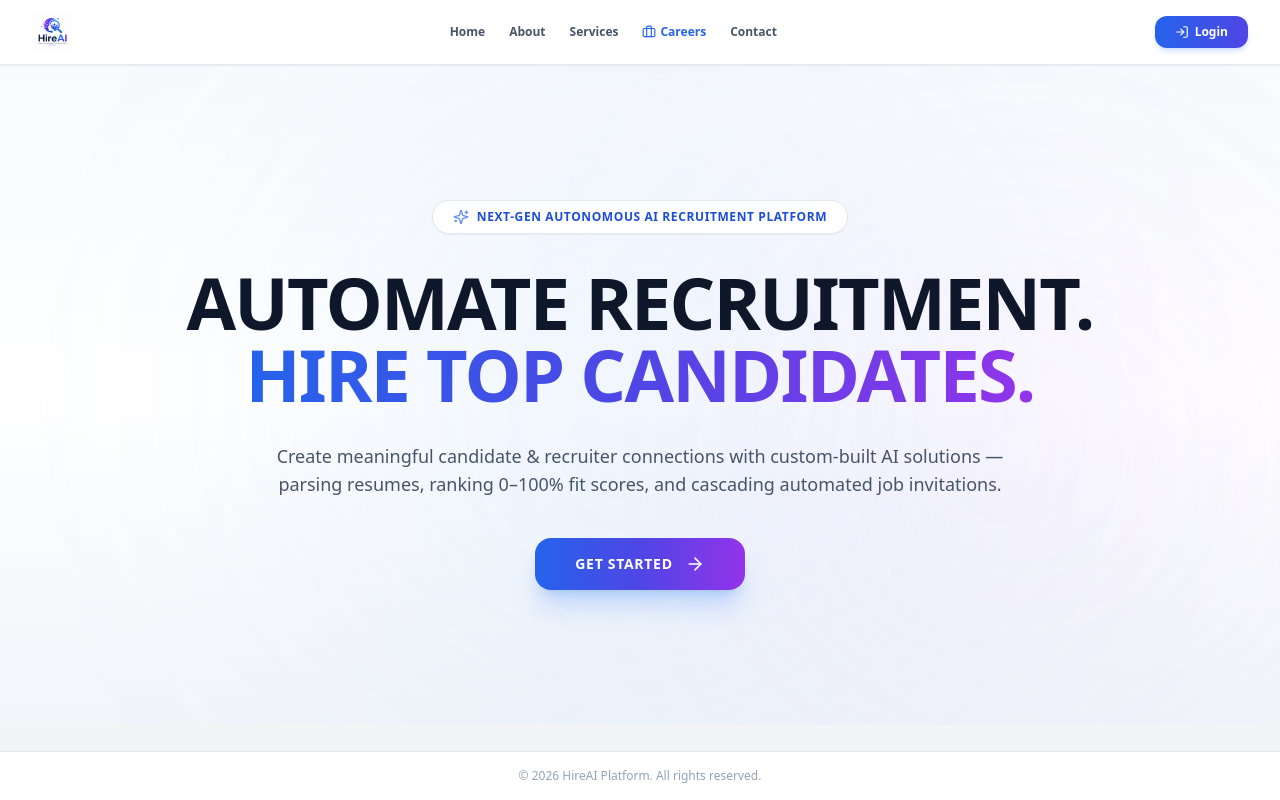
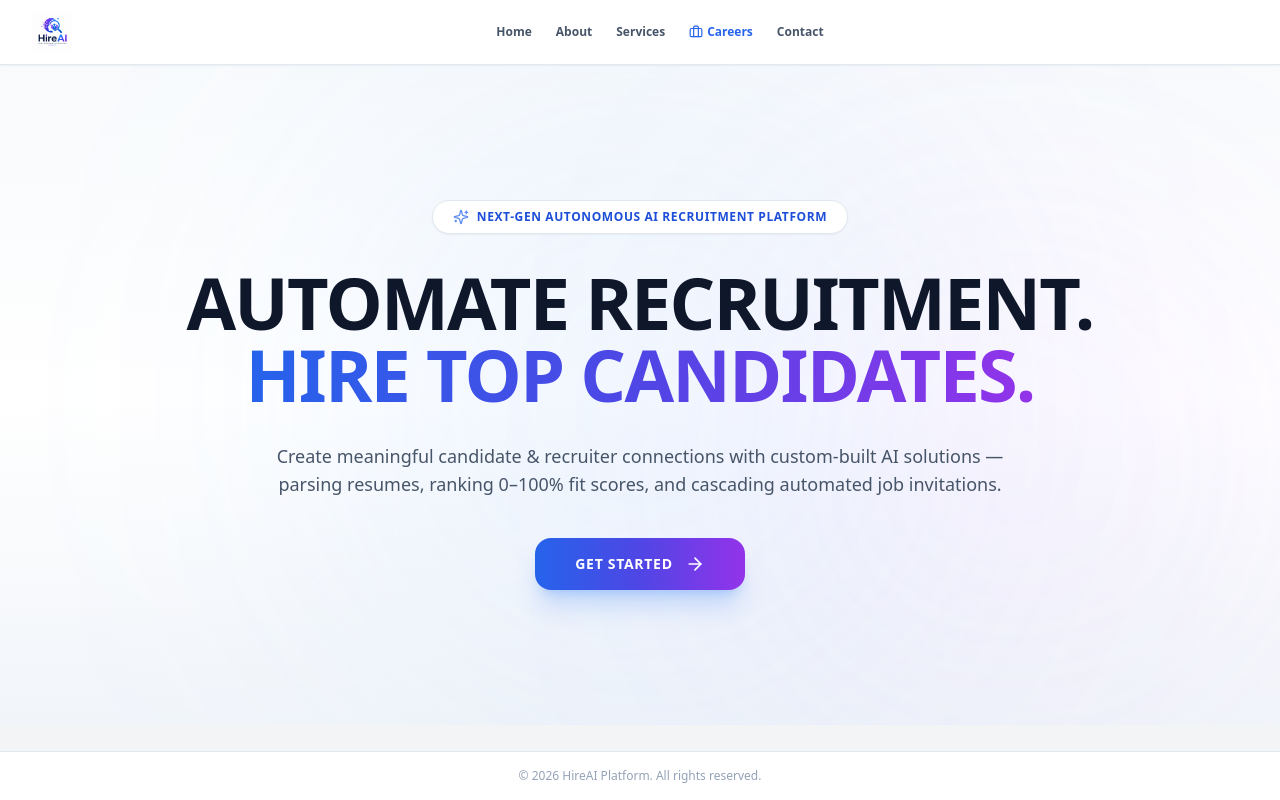
Before and after one commit to jonathpriya/HireAI, a React (Vite) app in the folder frontend/: page / in a window 1280 px wide. Built offline with nearby package versions, Linux system fonts and the light colour scheme.

Commit message:
Remove redundant top-right Login button from Navbar

```diff
--- a/frontend/src/components/Navbar.jsx
+++ b/frontend/src/components/Navbar.jsx
@@ -93,16 +93,9 @@ export default function Navbar() {
           )}
         </nav>
 
-        {/* Single Action Button: LOGIN ONLY */}
+        {/* User Actions */}
         <div className="flex items-center gap-3">
-          {!user ? (
-            <Link
-              to="/login"
-              className="px-5 py-2 text-xs font-black rounded-xl bg-gradient-to-r from-blue-600 to-indigo-600 hover:from-blue-700 hover:to-indigo-700 text-white shadow-md shadow-blue-500/20 transition-all hover:scale-105 flex items-center gap-1.5"
-            >
-              <LogIn className="w-3.5 h-3.5" /> Login
-            </Link>
-          ) : (
+          {user && (
             <div className="flex items-center gap-2">
               <button
                 onClick={() => setShowCreditsModal(true)}
```
